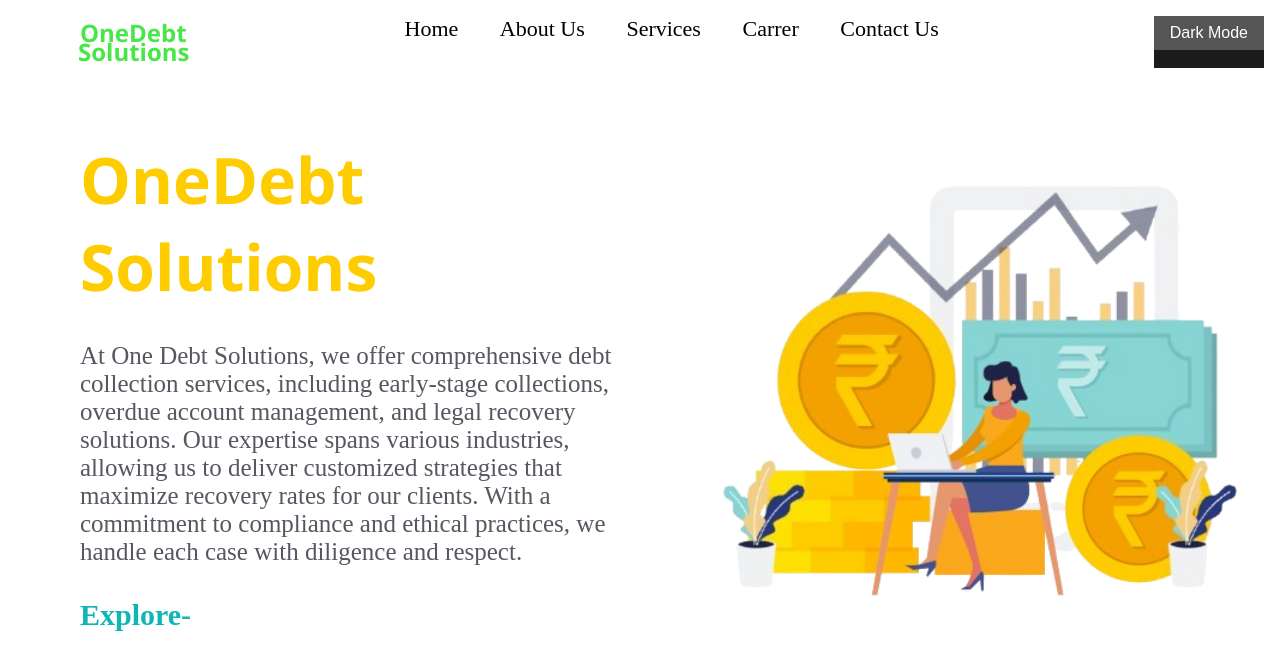
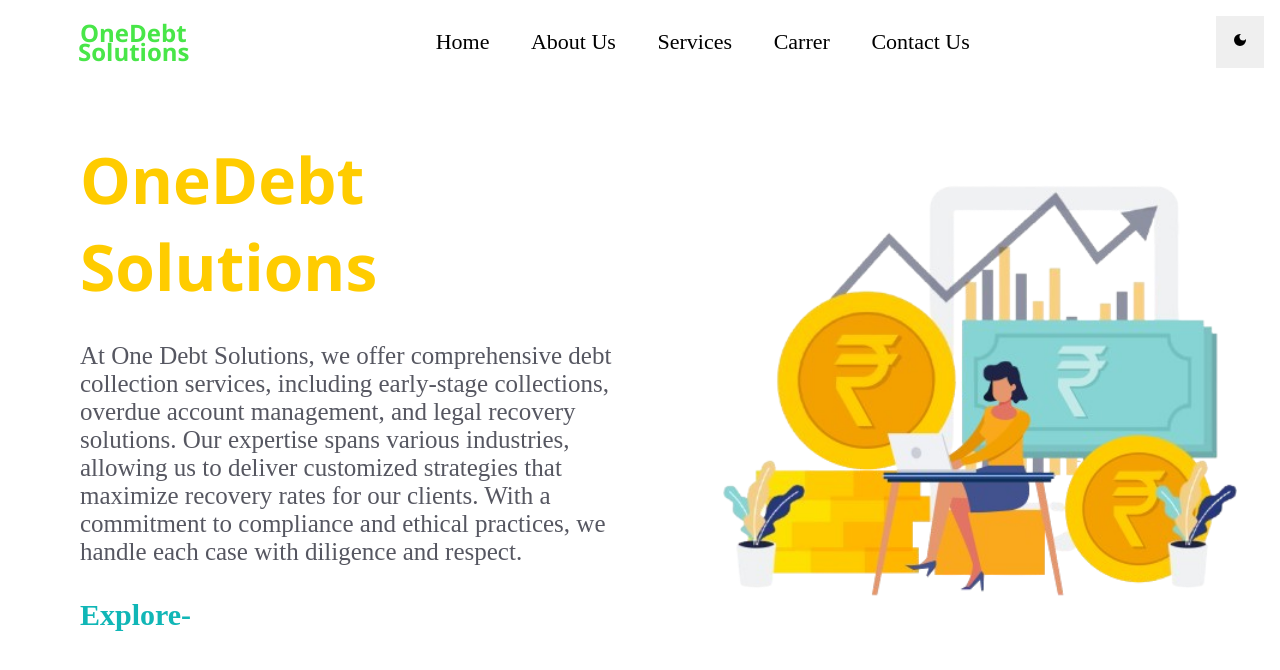
Before and after one commit to abhishekdasz/OneDebtSols, a Next.js app: page / in a window 1280 px wide. Shown: the top 670 px of the page. Built offline with nearby package versions, Linux system fonts and the light colour scheme.

Commit message:
optimized dark mode

```diff
--- a/package.json
+++ b/package.json
@@ -9,9 +9,10 @@
     "lint": "next lint"
   },
   "dependencies": {
+    "next": "15.0.1",
     "react": "19.0.0-rc-69d4b800-20241021",
     "react-dom": "19.0.0-rc-69d4b800-20241021",
-    "next": "15.0.1"
+    "react-icons": "^5.3.0"
   },
   "devDependencies": {
     "eslint": "^8",
--- a/src/app/components/NavBar.js
+++ b/src/app/components/NavBar.js
@@ -1,4 +1,6 @@
 import React from 'react'
+import { MdDarkMode } from "react-icons/md";
+import { CiLight } from "react-icons/ci";
 
 const NavBar = ({ toggleDarkMode, isDarkMode }) => {
   return (
@@ -20,7 +22,7 @@
         </div>
         <div className='dark-mode'>
             <button className='dark-mode-button' onClick={toggleDarkMode}>
-                {isDarkMode ? 'Light Mode' : 'Dark Mode'}
+                {isDarkMode ? <CiLight /> : <MdDarkMode/>}
             </button>
         </div>
 
--- a/src/app/globals.css
+++ b/src/app/globals.css
@@ -23,16 +23,14 @@
 
 /* Dark mode button styles */
 .dark-mode-button {
-  background-color: #555;
-  color: #fff;
   border: none;
-  padding: 0.5rem 1rem;
+  padding: 1rem;
   cursor: pointer;
   font-size: 1rem;
 }
 
 .dark-mode-button:hover {
-  background-color: #777;
+  /* background-color: #777; */
 }
 
 
@@ -120,10 +118,11 @@
   margin-top: -14px;
   margin-left: -2px;
 }
-/* .navbar-container .nav
+.navbar-container .nav
 {
-  padding-right: 6rem;
-} */
+  display: flex;
+  align-items: center;
+}
 .navbar-container ul
 {
   display: flex;
```
Also changed, not shown: 1 other file (tests, documents, lock files or other folders).
